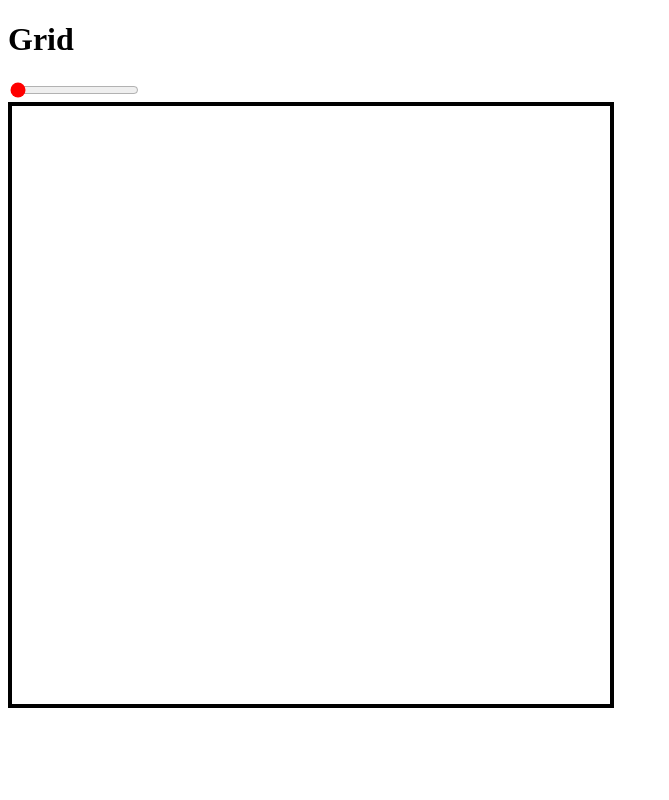
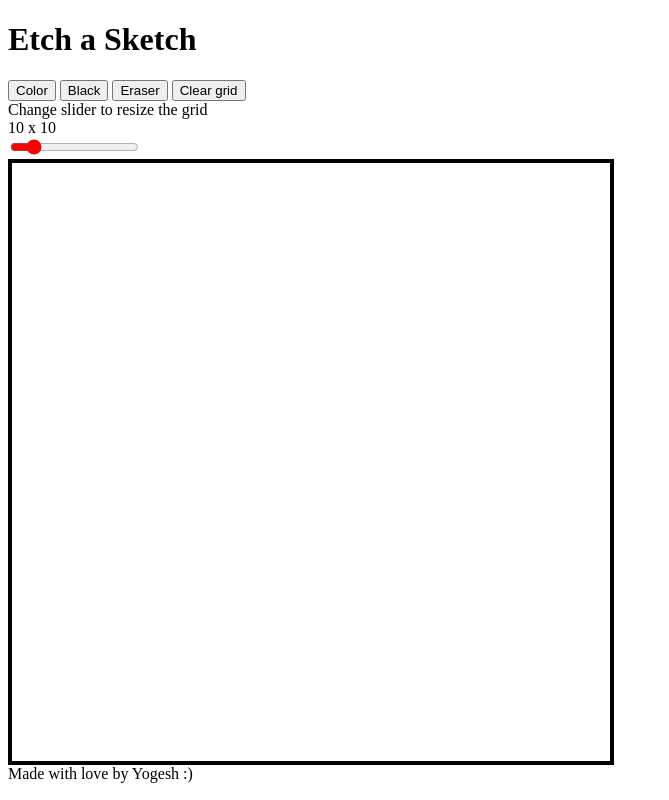
Before and after one commit to yogesh200002/etch-a-sketch, a plain HTML site: page index.html in a window 1280 px wide. Shown: the whole page, without its empty margins (0-669 px from the left). Drawn offline with Linux system fonts and the light colour scheme.

Commit message:
Added Buttons and Slider

```diff
--- a/index.html
+++ b/index.html
@@ -2,15 +2,26 @@
 <html lang="en">
 <head>
     <meta charset="UTF-8">
-    <title>grid Test</title>
+    <title>Etch a Sketch</title>
     <link rel="stylesheet" href="style.css">
     <script src="script.js" defer></script>
 </head>
 <body>
-    <h1>Grid</h1>
+    <h1>Etch a Sketch</h1>
+    <div class="buttonContainer">
+        <button class="color">Color</button>
+        <button class="black">Black</button>
+        <button class="eraser">Eraser</button>
+        <button class="reset">Clear grid</button>
+    </div>
     <div class="slidecontainer">
-        <input type="range" style="accent-color: red;" min="1" max="64" value="1" class="slider" id="myRange">
+        <div>Change slider to resize the grid</div>
+        <div class="gridValue">10 x 10</div>
+        <input type="range" style="accent-color: red;" min="1" max="64" value="10" class="slider" id="myRange">
     </div>
-    <div class="container"></div>
+    <div class="gridContainer">
+        <div class="container"></div>
+    </div>
+    <footer>Made with love by Yogesh :)</footer>
 </body>
 </html>
```
